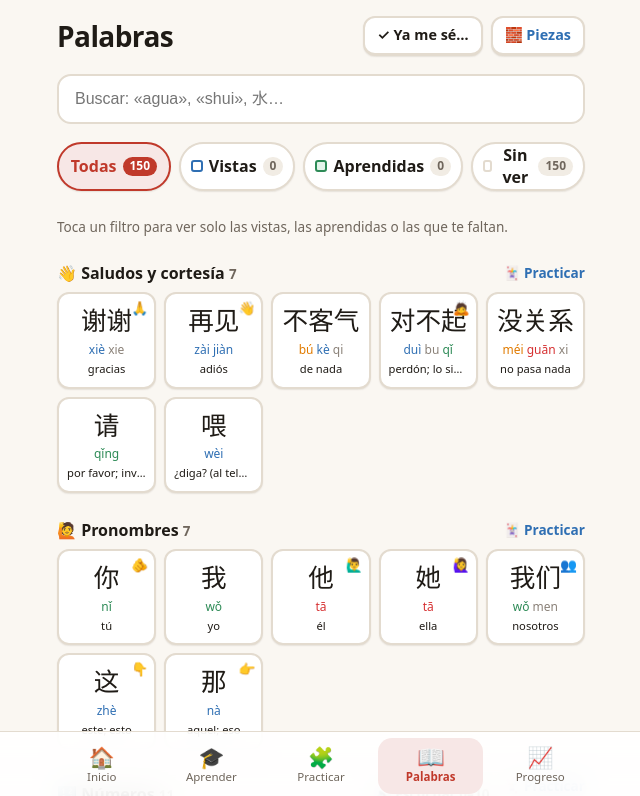
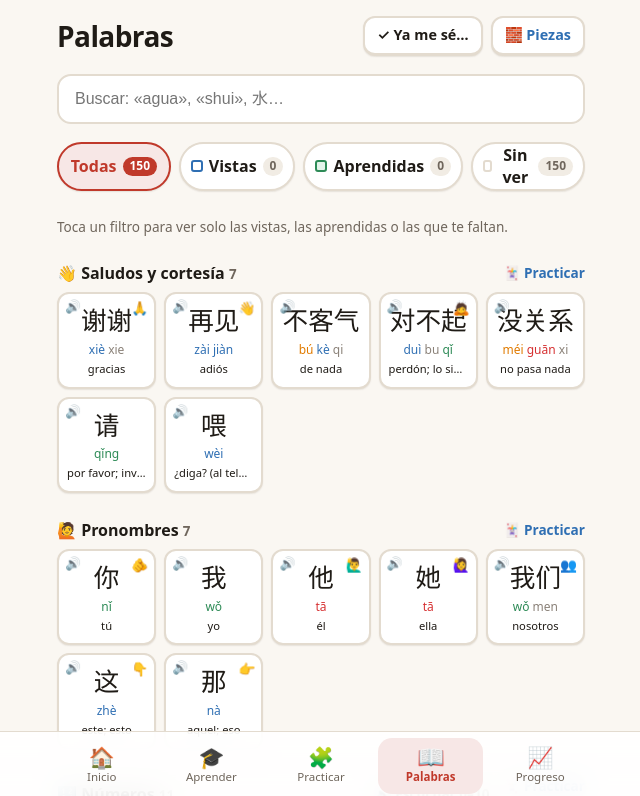
Before and after one commit to pedrocuadracarri/hanzi-hsk1, a React (Vite) app: page /#/palabras in a window 1280 px wide. Shown: the top 796 px of the page, without its empty margins (319-959 px from the left). Built offline with nearby package versions, Linux system fonts and the light colour scheme.

Commit message:
Palabras: altavoz en cada palabra para escucharla sin abrir la ficha
Co-Authored-By: Claude Opus 5.5 <noreply@anthropic.com>

```diff
--- a/src/components/SpeakerButton.tsx
+++ b/src/components/SpeakerButton.tsx
@@ -13,6 +13,7 @@ export default function SpeakerButton({ text, size = 'sm' }: Props) {
       aria-label={`Escuchar ${text}`}
       onClick={(e) => {
         e.stopPropagation()
+        e.preventDefault()
         speak(text)
       }}
     >
--- a/src/screens/Words.tsx
+++ b/src/screens/Words.tsx
@@ -8,6 +8,7 @@ import { useProgress } from '../lib/useProgress'
 import { usePinyinHint } from '../lib/pinyinHint'
 import { TonedPinyin } from '../components/Toned'
 import { speakAll } from '../lib/speech'
+import SpeakerButton from '../components/SpeakerButton'
 
 /** Quita tildes y tonos para buscar sin preocuparse de ellos */
 const norm = (s: string) => s.normalize('NFD').replace(/[̀-ͯ]/g, '').toLowerCase()
@@ -178,6 +179,7 @@ export default function Words() {
                     toggle(w.id)
                   }}
                 >
+                  {!selecting && <SpeakerButton text={w.hanzi} />}
                   {w.emoji && <span className="word-emoji" aria-hidden>{w.emoji}</span>}
                   <span className="hanzi">{w.hanzi}</span>
                   <small>{hint(w.id) ? <TonedPinyin pinyin={w.pinyin} /> : ''}</small>
--- a/src/styles.css
+++ b/src/styles.css
@@ -711,7 +711,9 @@ html, body { line-height: 1.4; }
 
 /* Palabras: selección «ya me la sé» */
 .word-cell { box-shadow: var(--shadow-sm); }
-.word-cell.picked { border-color: var(--accent); background: var(--accent-soft); }
+.word-cell .speaker { position: absolute; top: 0; left: 0; font-size: 0.8rem; padding: 6px; opacity: 0.7; }
+.word-cell .speaker:hover { opacity: 1; }
+.word-cell.picked {border-color: var(--accent); background: var(--accent-soft); }
 .word-cell.picked::after { content: '✓'; position: absolute; top: 4px; left: 6px; font-size: 0.8rem; font-weight: 800; color: var(--accent); }
 .action-bar { position: sticky; bottom: calc(84px + env(safe-area-inset-bottom)); display: flex; flex-direction: column; z-index: 5; }
 .action-bar .btn { box-shadow: var(--shadow); }
```
